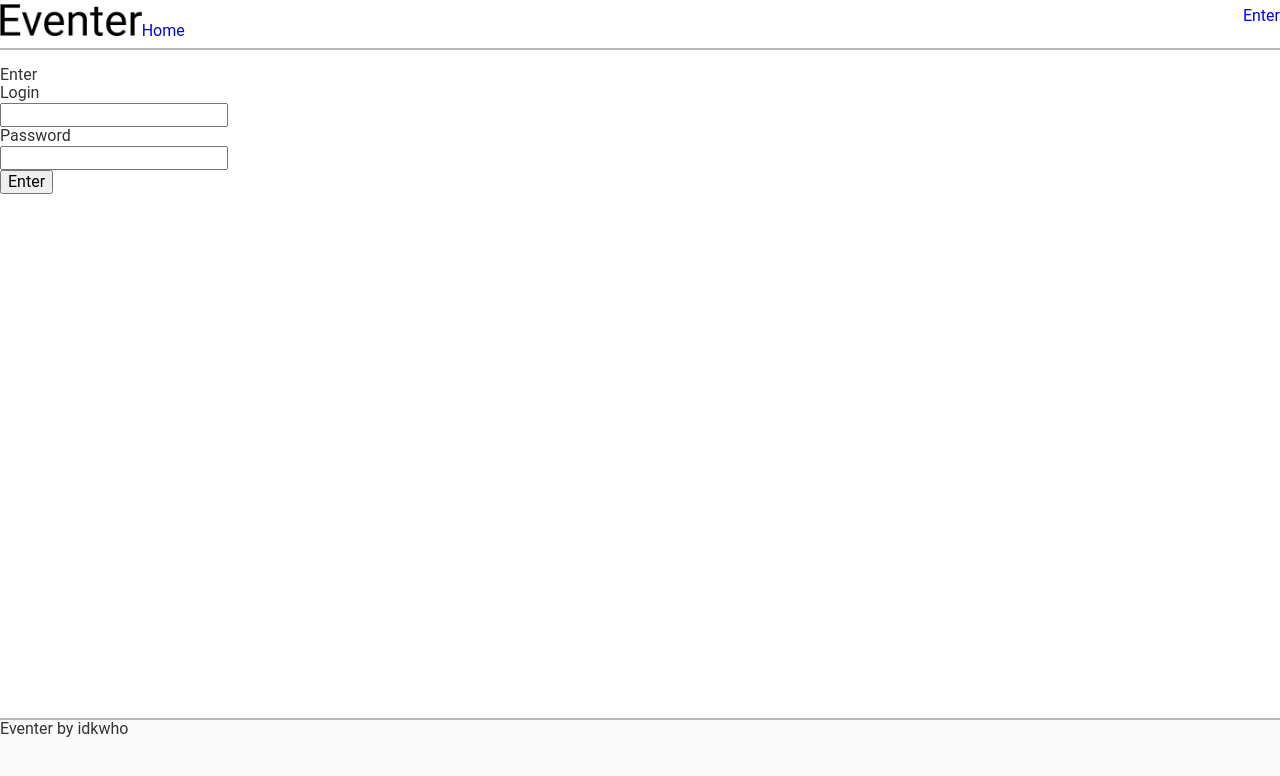
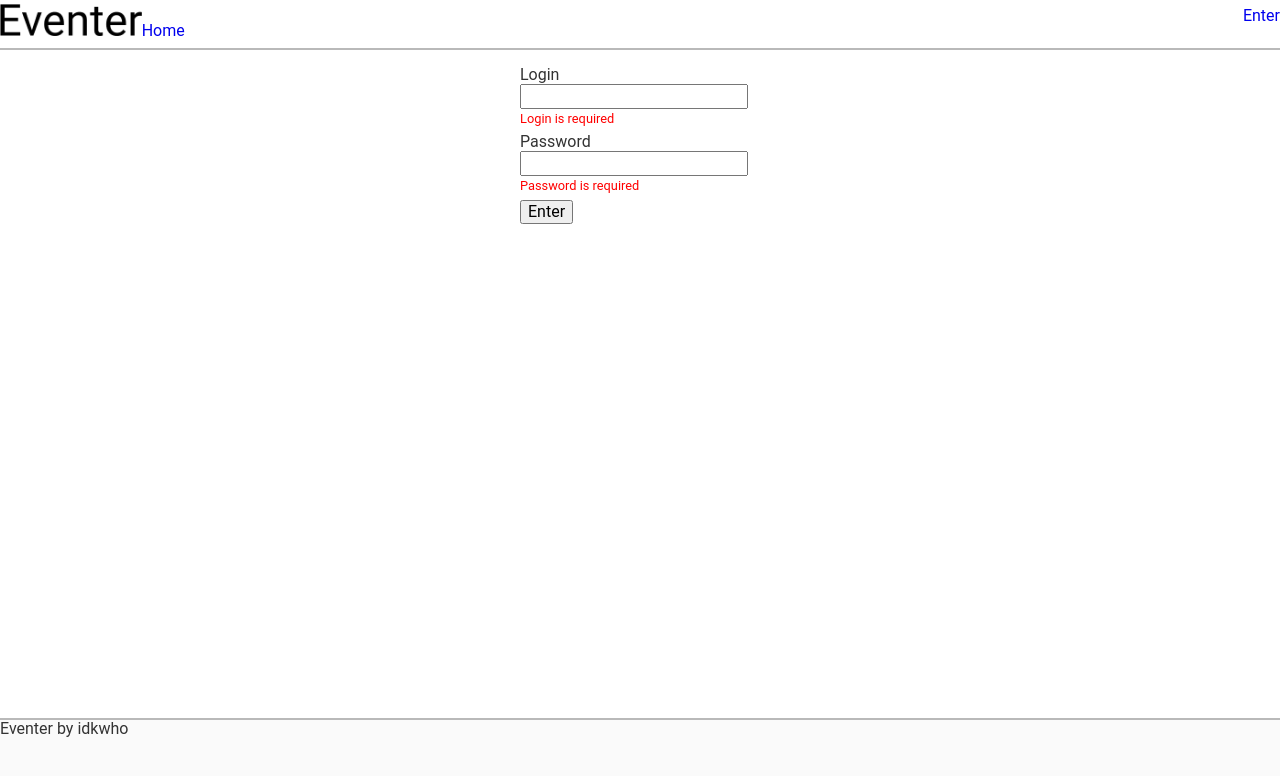
Before and after one commit to enotvtapke/partycipate-frontend, a Vue app: page /enter in a window 1280 px wide. Both pictures are taken after a click on the input "Enter". Shown: the top 776 px of the page. Built offline with nearby package versions, Linux system fonts and the light colour scheme.

Commit message:
Add validation for enter form with vuelidate

```diff
--- a/package.json
+++ b/package.json
@@ -8,9 +8,13 @@
     "lint": "vue-cli-service lint"
   },
   "dependencies": {
+    "@vuelidate/core": "^2.0.0-alpha.33",
+    "@vuelidate/validators": "^2.0.0-alpha.26",
+    "axios": "^0.24.0",
     "core-js": "^3.6.5",
     "vue": "^3.0.0",
-    "vue-router": "^4.0.0-0"
+    "vue-router": "^4.0.0-0",
+    "vuelidate": "^0.7.7"
   },
   "devDependencies": {
     "@vue/cli-plugin-babel": "~4.5.0",
--- a/src/views/Enter.vue
+++ b/src/views/Enter.vue
@@ -1,48 +1,98 @@
 <template>
   <div class="enter-form form-box">
-    <div class="header">Enter</div>
-    <div class="body">
-      <form @submit.prevent="onEnter">
-        <div class="field">
+    <div class="field" :class="{ error: v$.login.$error }">
       <div class="name">
         <label for="login">Login</label>
       </div>
       <div class="value">
-            <input autofocus id="login" name="login" v-model="login"/>
+        <input id="login" name="login" v-model="login">
+        <div class="error-message" v-if="v$.login.$error">{{ v$.login.$errors[0].$message }}</div>
       </div>
     </div>
-        <div class="field">
+    <div class="field" :class="{ error: v$.password.$error }">
       <div class="name">
         <label for="password">Password</label>
       </div>
       <div class="value">
         <input id="password" name="password" type="password" v-model="password"/>
+        <div class="error-message" v-if="v$.password.$error">{{ v$.password.$errors[0].$message }}</div>
       </div>
     </div>
-        <div class="field error">{{ error }}</div>
+    <div class="form-error-message" v-if="serverValidationError">{{ serverValidationError }}</div>
     <div class="button-field">
-          <input type="submit" value="Enter">
-        </div>
-      </form>
+      <input @click="onEnter" type="submit" value="Enter">
     </div>
   </div>
 </template>
 
 <script>
+import useValidate from '@vuelidate/core'
+import { required, helpers } from '@vuelidate/validators'
+import axios from 'axios'
 
 export default {
   name: 'Enter',
   data: function () {
     return {
+      v$: useValidate(),
       login: '',
       password: '',
-      error: ''
+      serverValidationError: ''
+    }
+  },
+  validations () {
+    return {
+      login: {
+        required: helpers.withMessage('Login is required', required),
+        $autoDirty: true
+      },
+      password: {
+        required: helpers.withMessage('Password is required', required),
+        $autoDirty: true
+      }
     }
   },
   methods: {
-    onEnter: function () {
-      // TODO
+    onEnter () {
+      this.v$.$validate()
+      if (!this.v$.$error) {
+        const login = this.login
+        const password = this.password
+        axios.post('/api/v1/user/enter', {
+          login, password
+        }).then(user => {
+          console.log(user)
+        }).catch(error => {
+          this.serverValidationError = error
+        })
+      }
     }
   }
 }
 </script>
+
+<style scoped>
+  .error {
+    border-color: red;
+  }
+  .form-box {
+    margin: auto;
+    width: 15rem;
+  }
+  .form-box .field {
+    margin-bottom: 1.5rem;
+  }
+  .error-message {
+    position: absolute;
+    color: red;
+    font-size: 0.8rem;
+    margin-top: 0.2rem;
+  }
+
+  .form-error-message {
+    color: red;
+    font-size: 0.8rem;
+    margin-top: 0.2rem;
+    margin-bottom: 0.8rem;
+  }
+</style>
--- /dev/null
+++ b/vue.config.js
@@ -0,0 +1,5 @@
+module.exports = {
+  devServer: {
+    proxy: 'http://localhost:8080'
+  }
+}
```
Also changed, not shown: 1 other file (tests, documents, lock files or other folders). Lines whose indentation alone changed are shown as unchanged.
